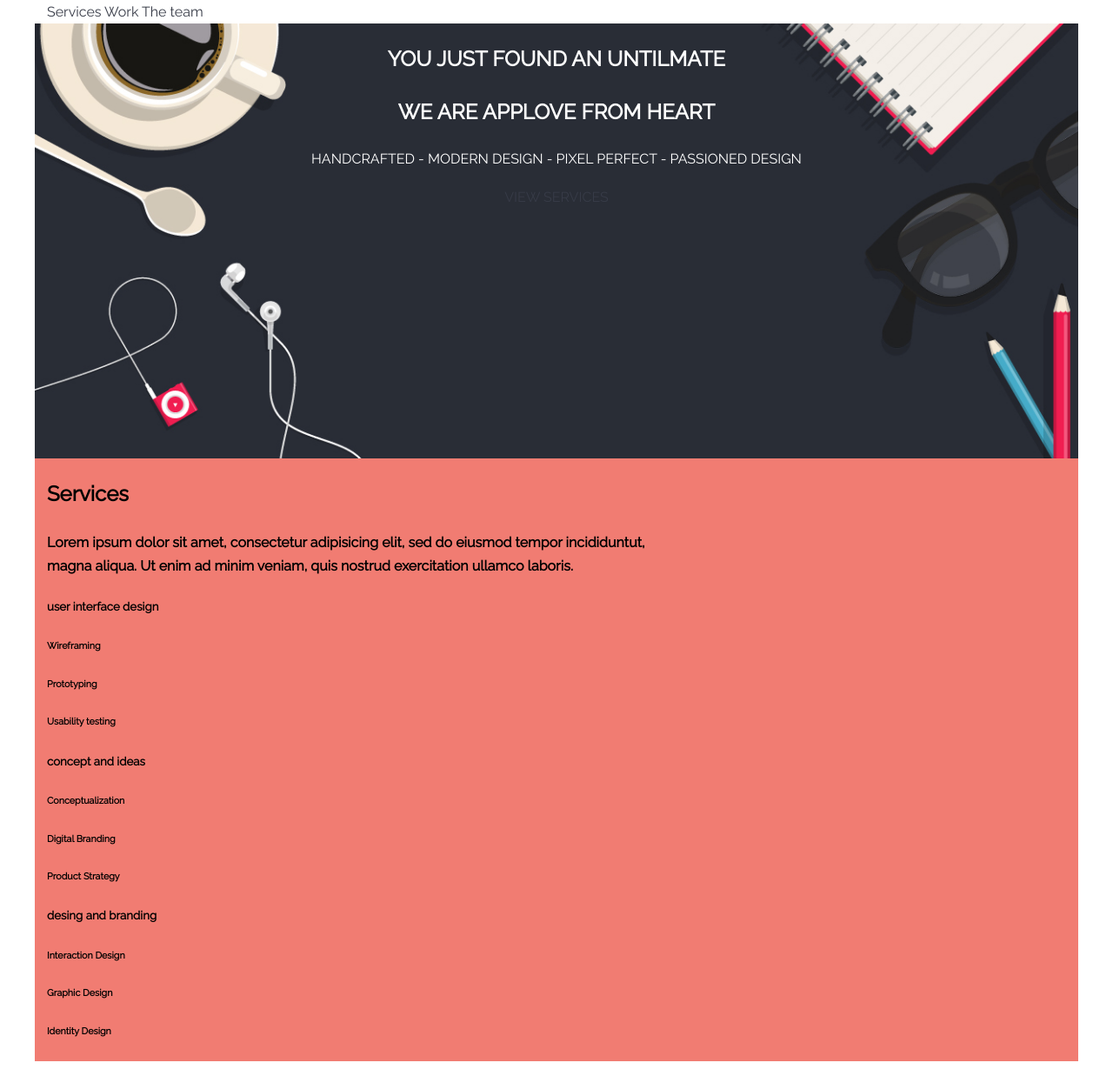
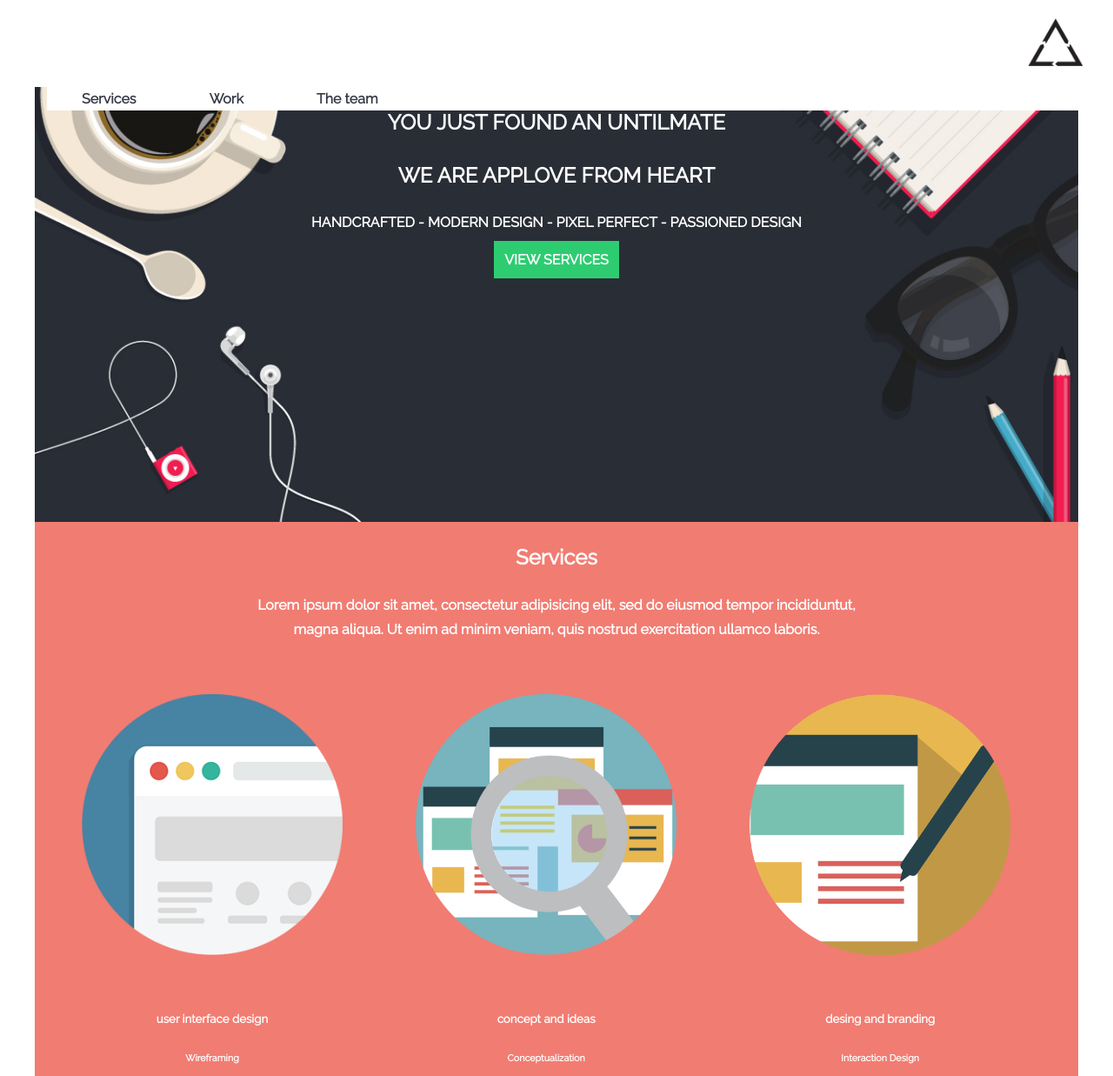
Before and after one commit to scarlett07/app-love, a plain HTML site: page index.html in a window 1280 px wide. Shown: the top 1237 px of the page at 87% size. Drawn offline with Linux system fonts and the light colour scheme; a web font is replaced by a local one.

Commit message:
actualizando

```diff
--- a/css/main.css
+++ b/css/main.css
@@ -4,6 +4,7 @@
   -moz-box-sizing: border-box;
   box-sizing: border-box;
   font-family: 'Raleway', sans-serif;
+  font-weight: bold;
 }
 
 *:before, *:after {
@@ -72,11 +73,37 @@ a:hover {
 
 /*ESCRIBE TU CÓDIGO DESDE AQUÍ*/
 
+header>div{
+  background: white;
+  position: fixed;
+}
+header>div>a{
+  padding: 20px 40px;
+}
+header{
+  background-color: white;
+  height: 100px;
+  position: relative;
+}
+
+header>div>img{
+  width: 80px;
+  height: 80px;
+  margin: 10px 0px 10px 1120px;
+
+}
+
 footer{
   text-align: center;
   background-color: #373B47;
   font-family: 'Montserrat', sans-serif;
   margin-top: 5%;
+}
+
+section>div>a{
+  background-color: #2ECC71;
+  color: white;
+  padding: 12px;
 }
 
 #fondo_inicio{
@@ -150,6 +177,11 @@ footer{
   background-image: url('../assets/images/work-12.jpg');
 }
 
+.alineacion{
+  margin: 150px;
+  text-align: center;
+}
+
 .clear {
   clear: left;
 }
@@ -167,3 +199,20 @@ footer{
  text-align: center;
  text-transform: uppercase;
 }
+
+.services-img{
+  height: 300px;
+  width: 300px;
+  margin: 40px;
+}
+
+.services{
+  display: inline-block;
+  text-align: center;
+  color: white;
+}
+
+.centrado{
+  text-align: center;
+  color: white;
+}
--- a/index.html
+++ b/index.html
@@ -9,8 +9,9 @@
     <title>AppLove</title>
   </head>
   <body>
-    <header>
-      <div class="container">
+    <header class="container">
+      <div>
+        <img src="assets/images/logo.png" alt="">
         <a>Services</a>
         <a>Work</a>
         <a>The team</a>
@@ -26,24 +27,27 @@
     </section>
     <section>
       <div id="fondo_services" class="container">
-        <h2>Services</h2>
-        <h4>
+        <h2 class="centrado">Services</h2>
+        <h4 class="centrado">
           Lorem ipsum dolor sit amet, consectetur adipisicing elit, sed do eiusmod tempor incididuntut,<br>
           magna aliqua. Ut enim ad minim veniam, quis nostrud exercitation ullamco laboris.
         </h4>
-        <div>
+        <div class="services">
+          <img class="services-img" src="assets/images/services-1.png" alt="">
           <h5>user interface design</h5>
           <h6>Wireframing</h6>
           <h6>Prototyping</h6>
           <h6>Usability testing</h6>
         </div>
-        <div>
+        <div class="services">
+          <img class="services-img" src="assets/images/services-2.png" alt="">
           <h5>concept and ideas</h5>
           <h6>Conceptualization</h6>
           <h6>Digital Branding</h6>
           <h6>Product Strategy</h6>
         </div>
-        <div>
+        <div class="services">
+          <img class="services-img" src="assets/images/services-3.png" alt="">
           <h5>desing and branding</h5>
           <h6>Interaction Design</h6>
           <h6>Graphic Design</h6>
@@ -52,14 +56,16 @@
       </div>
     </section>
     <section class="container">
-      <div id="fondo_hero">
+      <div class="alineacion">
         <h2>work</h2>
         <h4>
           Lorem ipsum dolor sit amet, consectetur adipisicing elit, sed do eiusmod tempor incididuntut,<br>
           magna aliqua. Ut enim ad minim veniam, quis nostrud exercitation ullamco laboris.
         </h4>
       </div>
+      <div id="fondo_hero">
 
+      </div>
       <div id="work_1"class="image">
         <p class="name">Nombre del proyecto</p>
       </div>
```
